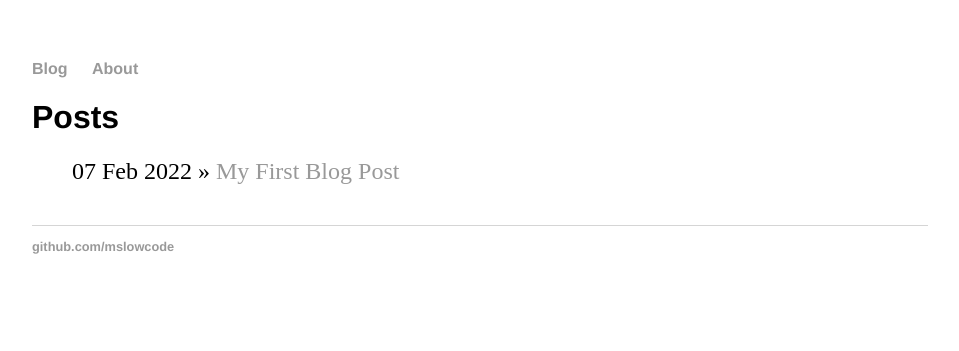
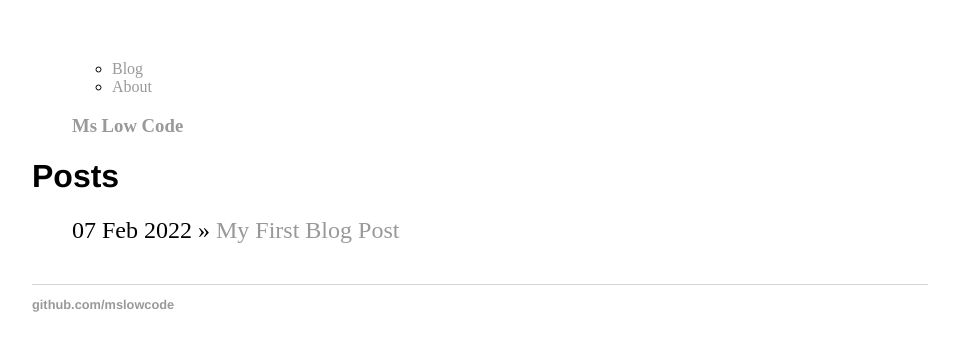
Before and after one commit to mslowcode/mslowcode.github.io, a Jekyll site: the page built from index.html, in a window 1280 px wide. Shown: the top 351 px of the page, without its empty margins (160-1119 px from the left). Built offline with Jekyll 4.4.1, drawn with Linux system fonts in a browser that asks for light colours.

Commit message:
Update default.html

```diff
--- a/_layouts/default.html
+++ b/_layouts/default.html
@@ -6,12 +6,18 @@
 			<link rel="stylesheet" type="text/css" href="/css/main.css">
 		</head>
 		<body>
-			<nav>
-	    		<ul class=nav nav-pills pull-right>
+			<div class="container">
+
+			<div class="header">
+	<ul class="nav nav-pills pull-right">
+			   		<ul class=nav nav-pills pull-right>
 	        		<li><a href="/">Blog</a></li>
 		        	<li><a href="/about">About</a></li>
           </ul>
-			</nav>
+		<h3 class="text-muted"><a href="/">Ms Low Code</a></h3>
+</div>
+</div>
+
 			<div class="container">
 
 			{{ content }}
```
